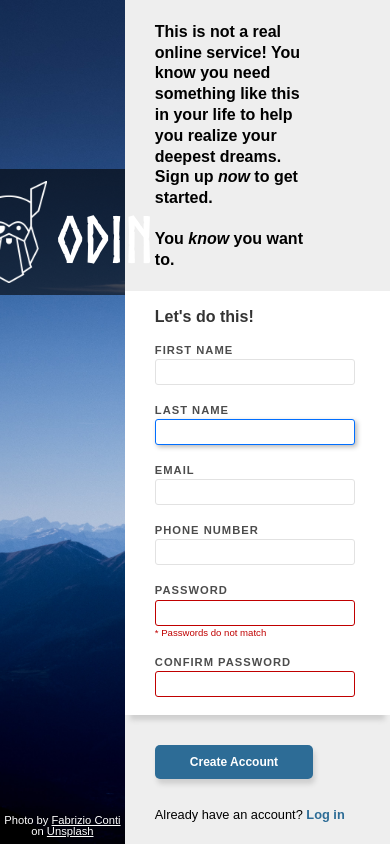
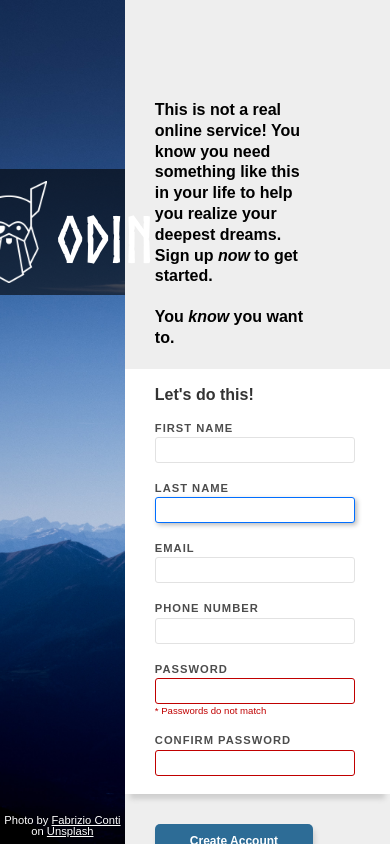
Before and after one commit to heldersrvio/sign-up-form, a plain HTML site: page index.html in a window 390 px wide. Drawn offline with Linux system fonts and the light colour scheme.

Commit message:
FIX: RESPONSIVENESS

```diff
--- a/styles/styles.css
+++ b/styles/styles.css
@@ -1,5 +1,5 @@
-:root, body {
-    height: 100vh;
+:root {
+    height: 100%;
     --box-shadow-color: rgb(207, 207, 207);
     --background-color: rgb(45, 108, 150);
     --light-gray: rgb(238, 238, 238);
@@ -17,7 +17,9 @@ em {
 }
 
 body {
+    height: 100%;
     display: flex;
+    align-items: stretch;
     font-family: sans-serif;
 }
 
@@ -30,7 +32,6 @@ h2 {
     background-image: url('../img/background.jpg');
     background-size: cover;
     background-repeat: no-repeat;
-    height: 100%;
     width: 32%;
 }
 
@@ -82,7 +83,12 @@ h2 {
     width: calc(100% - 32%);
     display: flex;
     flex-direction: column;
-    justify-content: center;
+    justify-content: flex-start;
+    overflow: scroll;
+}
+
+.right-section .paragraphs {
+    margin-top: 100px;
 }
 
 .right-section p {
@@ -113,7 +119,7 @@ form .lets-do-this-section > ul {
     flex-flow: row wrap;
     gap: 40px;
     row-gap: 20px;
-    max-width: 70%;
+    max-width: 430px;
     margin-top: 20px;
 }
 
@@ -172,6 +178,7 @@ form button {
     display: block;
     font-size: 0.8rem;
     margin-left: 30px;
+    margin-bottom: 30px;
 }
 
 .already-have-an-account-span a {
```
